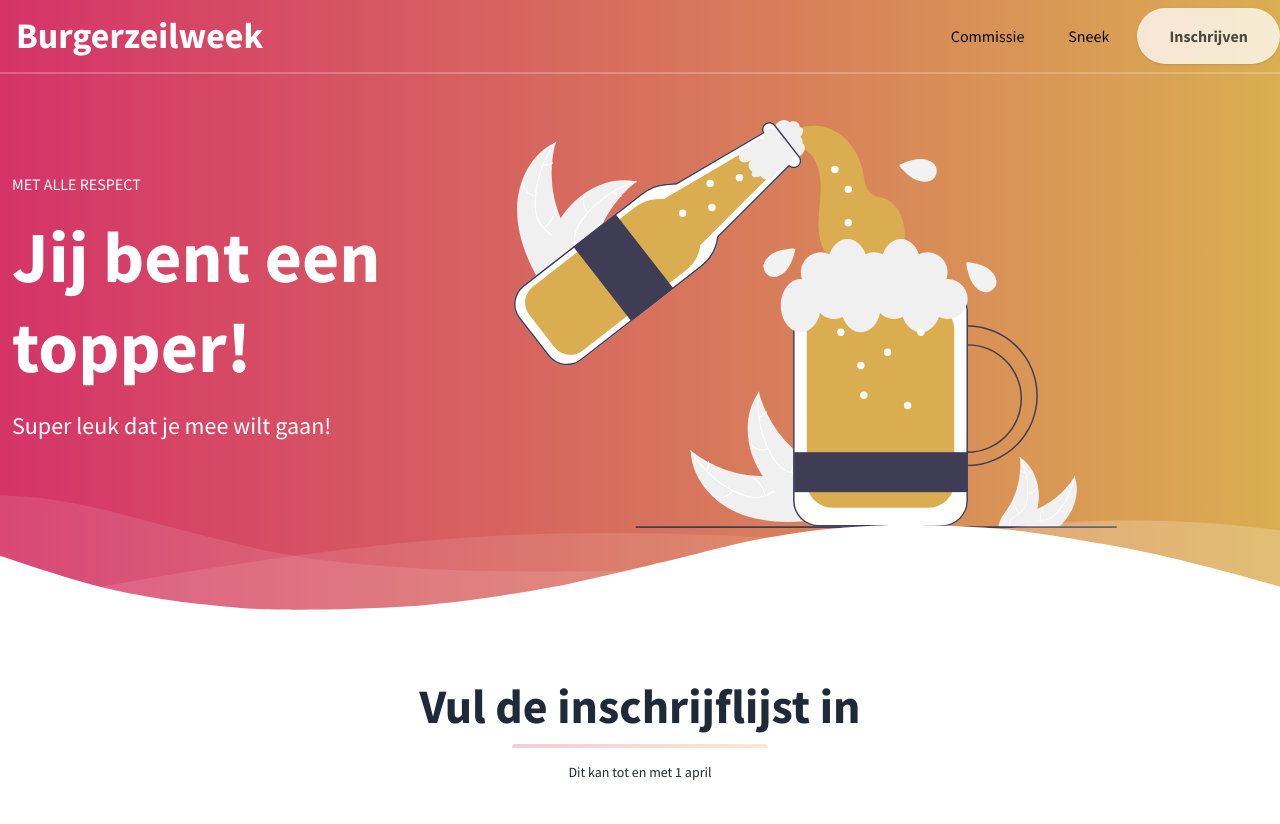
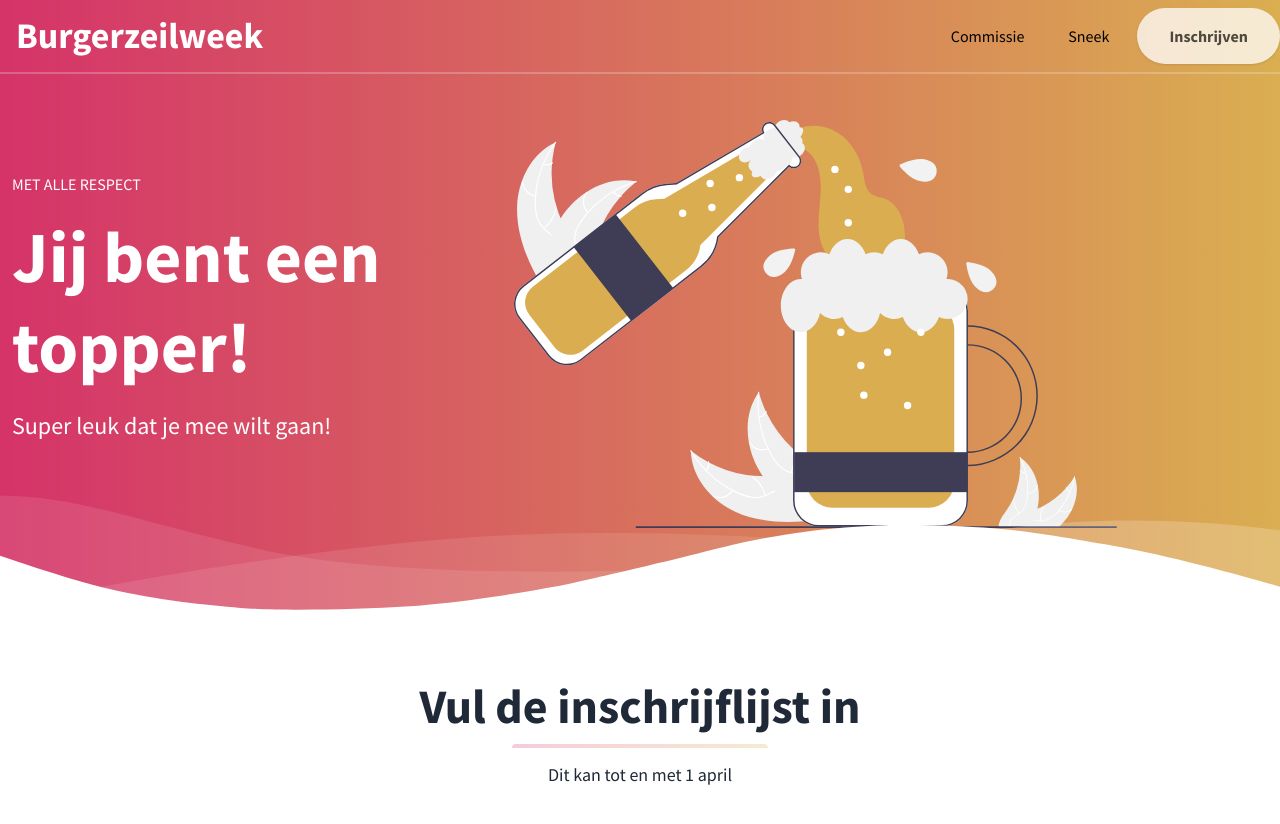
Before and after one commit to RubenSmit/burgerzeilweek.nl, a plain HTML site: page inschrijven.html in a window 1280 px wide. Shown: the top 824 px of the page. Drawn offline with nearby package versions, Linux system fonts and the light colour scheme; grey boxes are pictures that could not be loaded.

Commit message:
Update inschrijven.html

```diff
--- a/inschrijven.html
+++ b/inschrijven.html
@@ -114,7 +114,7 @@
     <div class="w-full mb-4">
       <div class="h-1 mx-auto gradient w-64 opacity-25 my-0 py-0 rounded-t"></div>
     </div>
-    <p class="w-full my-2 text-sm leading-tight text-center text-gray-800">Dit kan tot en met 1 april</p>
+    <p class="w-full my-2 text-lg leading-tight text-center text-gray-800">Dit kan tot en met 1 april</p>
     <div class="flex flex-wrap justify-center">
       <iframe src="https://docs.google.com/forms/d/e/1FAIpQLSdVwQvAqe7hhPmXLpTJxIsU3pnmWCMEyoTRzE_w54fKIWzuWA/viewform?embedded=true" class="w-full sm:w-2/3 p-6" height="2500" frameborder="0" marginheight="0" marginwidth="0">Laden…</iframe>
       <div class="w-5/6 sm:w-1/2 p-6">
```
